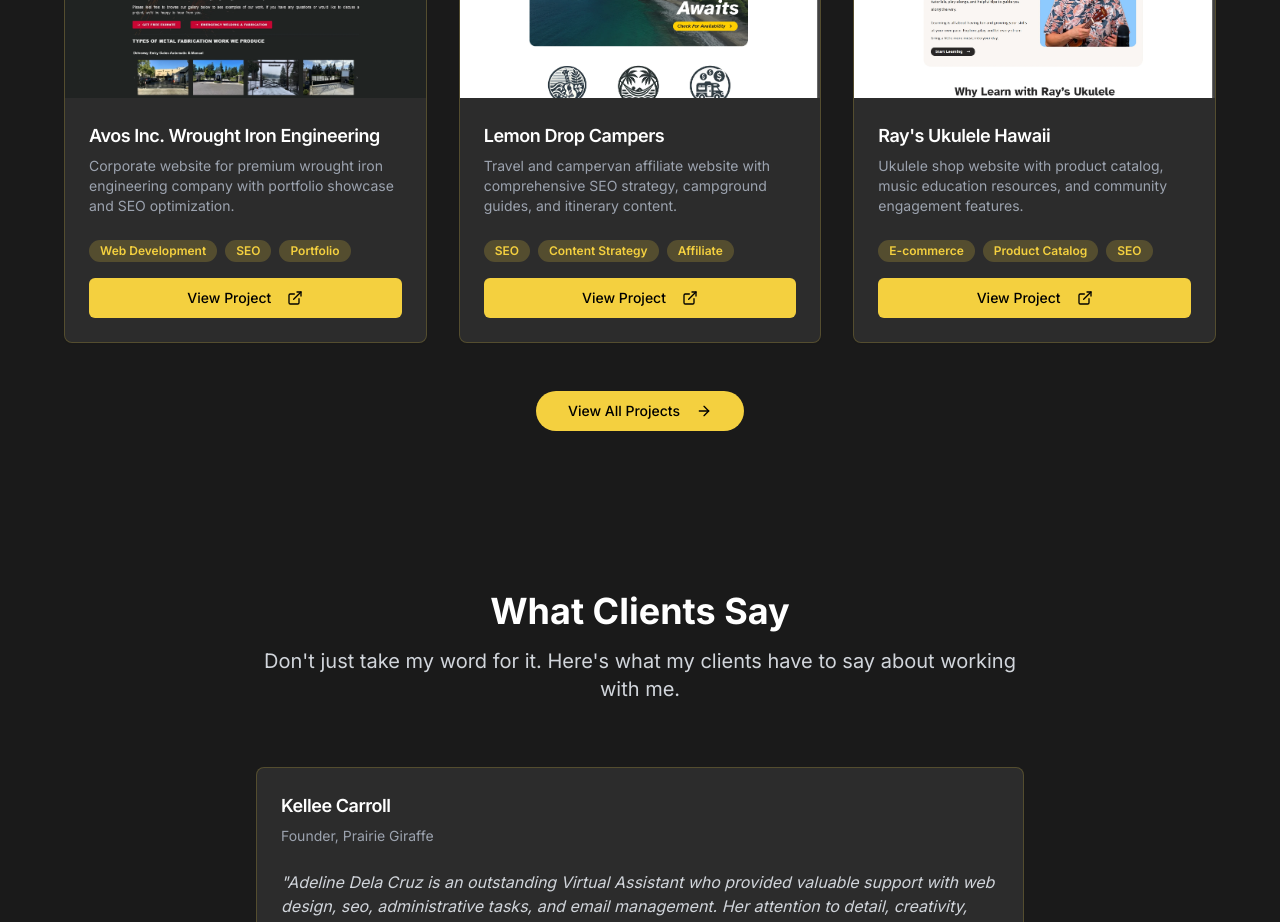
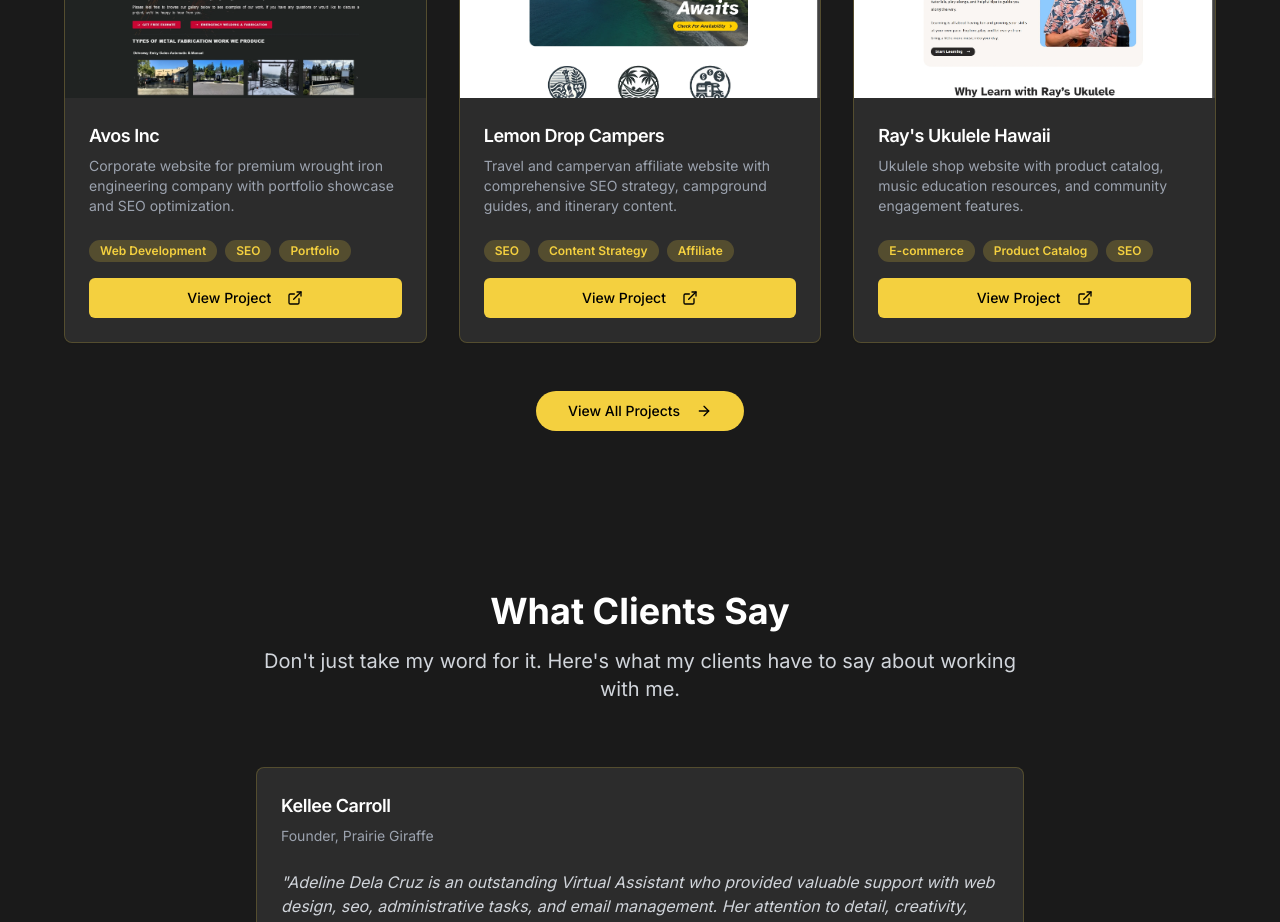
Before and after one commit to dlcrzad/dlcrzad, a Next.js app: page / in a window 1280 px wide. Shown: the part 1720-2642 px from the top of the page. Built offline with nearby package versions, Linux system fonts and the light colour scheme.

Commit message:
fix: update Avos Inc project name and links
Consistently change "Avos Inc. Wrought Iron Engineering" to "Avos Inc."

Co-authored-by: Adi <125471901+dlcrzad@users.noreply.github.com>

```diff
--- a/app/experience/page.tsx
+++ b/app/experience/page.tsx
@@ -49,7 +49,7 @@ export default function ExperiencePage() {
     },
     {
       title: "Web Designer & SEO Specialist (Part-Time)",
-      company: "Avos Inc. Wrought Iron Engineering",
+      company: "Avos Inc",
       location: "Portland, Oregon",
       period: "2024 - 2026",
       description:
--- a/app/page.tsx
+++ b/app/page.tsx
@@ -189,7 +189,7 @@ export default function HomePage() {
           <div className="grid md:grid-cols-3 gap-8">
             {[
               {
-                title: "Avos Inc. Wrought Iron Engineering",
+                title: "Avos Inc",
                 description: "Corporate website for premium wrought iron engineering company with portfolio showcase and SEO optimization.",
                 image: "/images/avos-inc.webp",
                 tags: ["Web Development", "SEO", "Portfolio"],
--- a/app/projects/page.tsx
+++ b/app/projects/page.tsx
@@ -36,13 +36,13 @@ export default function ProjectsPage() {
 
   const projects = [
     {
-      title: "Avos Inc. Wrought Iron Engineering",
+      title: "Avos Inc",
       description:
         "Corporate website for premium wrought iron engineering company with portfolio showcase and SEO optimization.",
       image: "/images/avos-inc.webp",
       category: "Corporate",
       tags: ["Web Development", "SEO", "Portfolio"],
-      liveUrl: "https://avosinc.com",
+      liveUrl: "avosinc.com",
       year: "2024",
       client: "Avos Inc",
       duration: "3 months",
```
